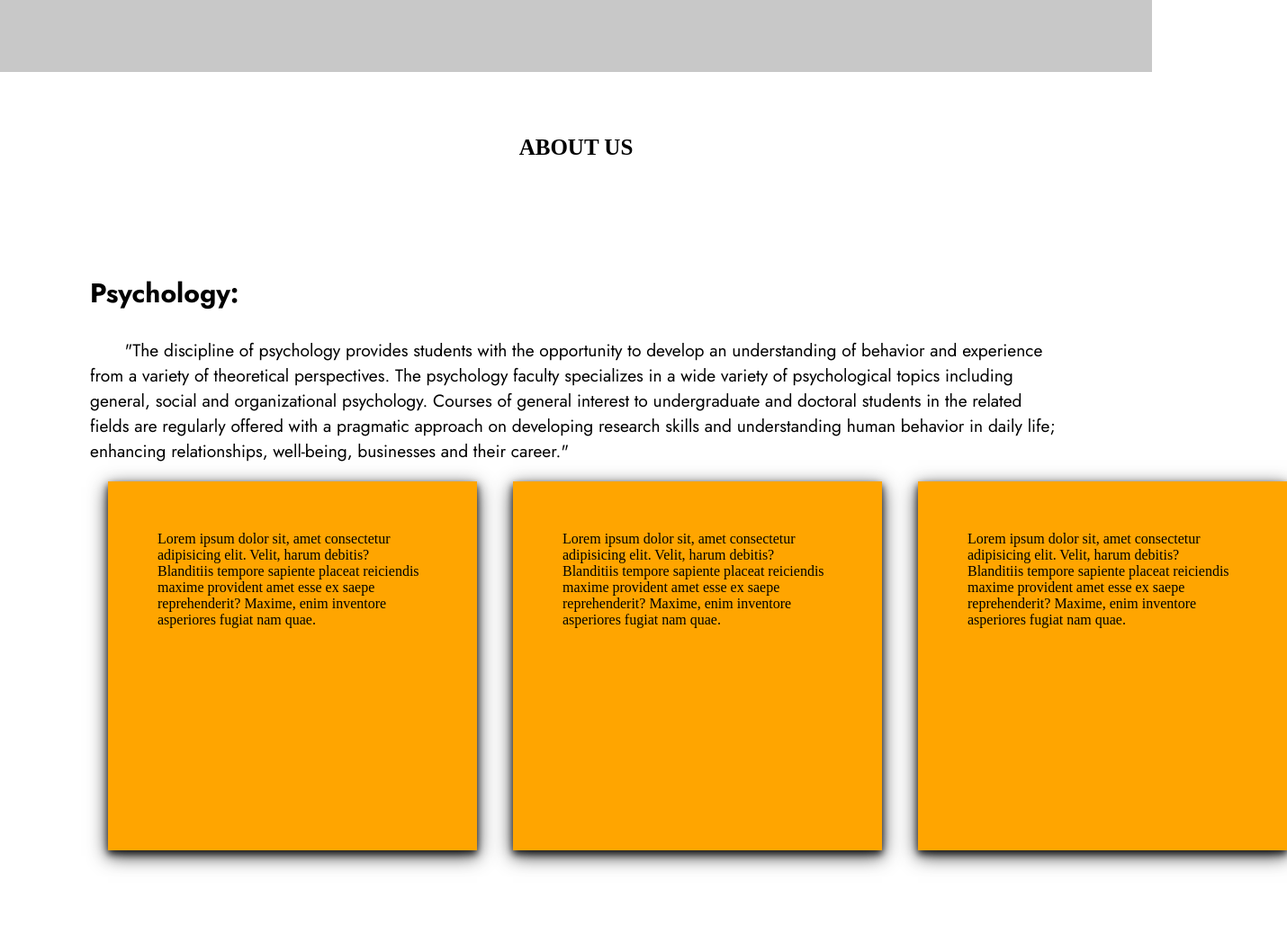
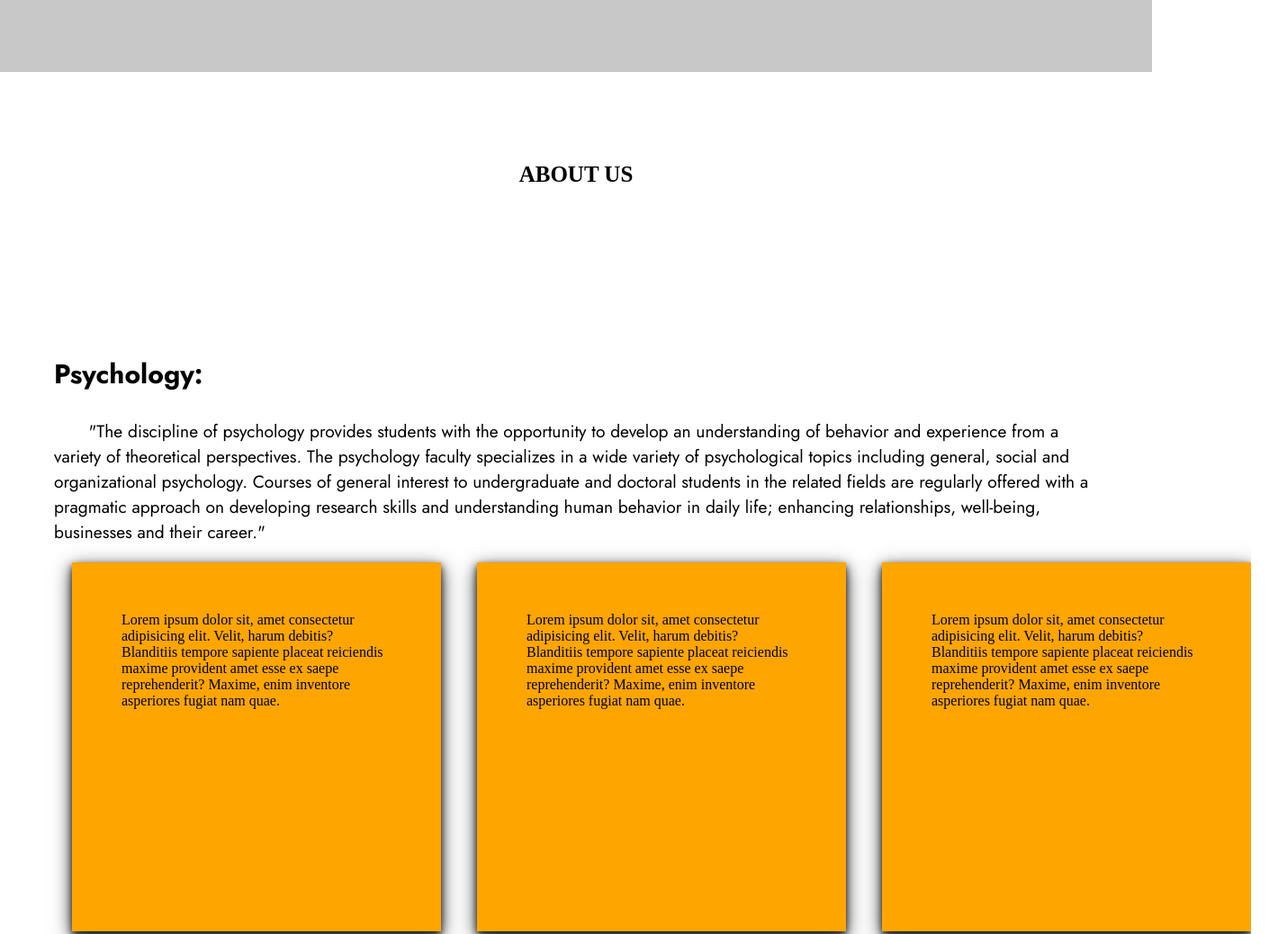
Before and after one commit to hrishit007/pcl, a plain HTML site: page index.html in a window 1280 px wide. Shown: the part 720-1758 px from the top of the page at 90% size, 1430 px wide, since content can reach past the window. Before the commit the page ends 1705 px from the top, so only its background shows below. Drawn offline with Linux system fonts and the light colour scheme.

Commit message:
Minor change for responsiveness

```diff
--- a/css/main.css
+++ b/css/main.css
@@ -187,6 +187,9 @@ while the background image is loading */
         flex-direction: column;
         align-items: center;
     }
+    .container{
+        padding: 20px !important;
+    }
 }
 
 .title_marg{
@@ -202,8 +205,8 @@ while the background image is loading */
     border-color: black; */
 }
 .container{
-    margin: 50px 80px;
-    padding: 20px;
+    margin: 50px 10px;
+    padding: 50px;
 }
 .quotation{
     background-color: #c8c8c8;
```
